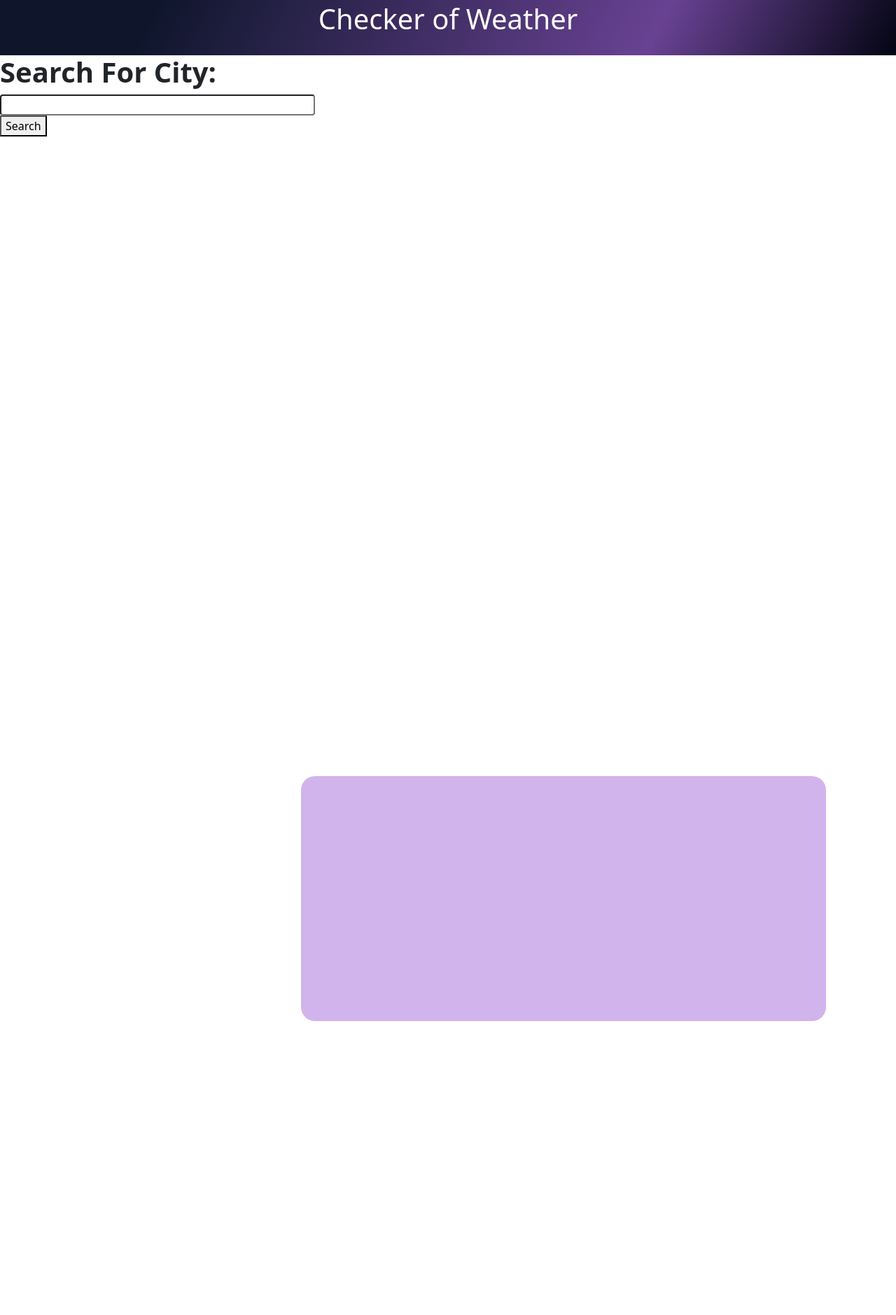
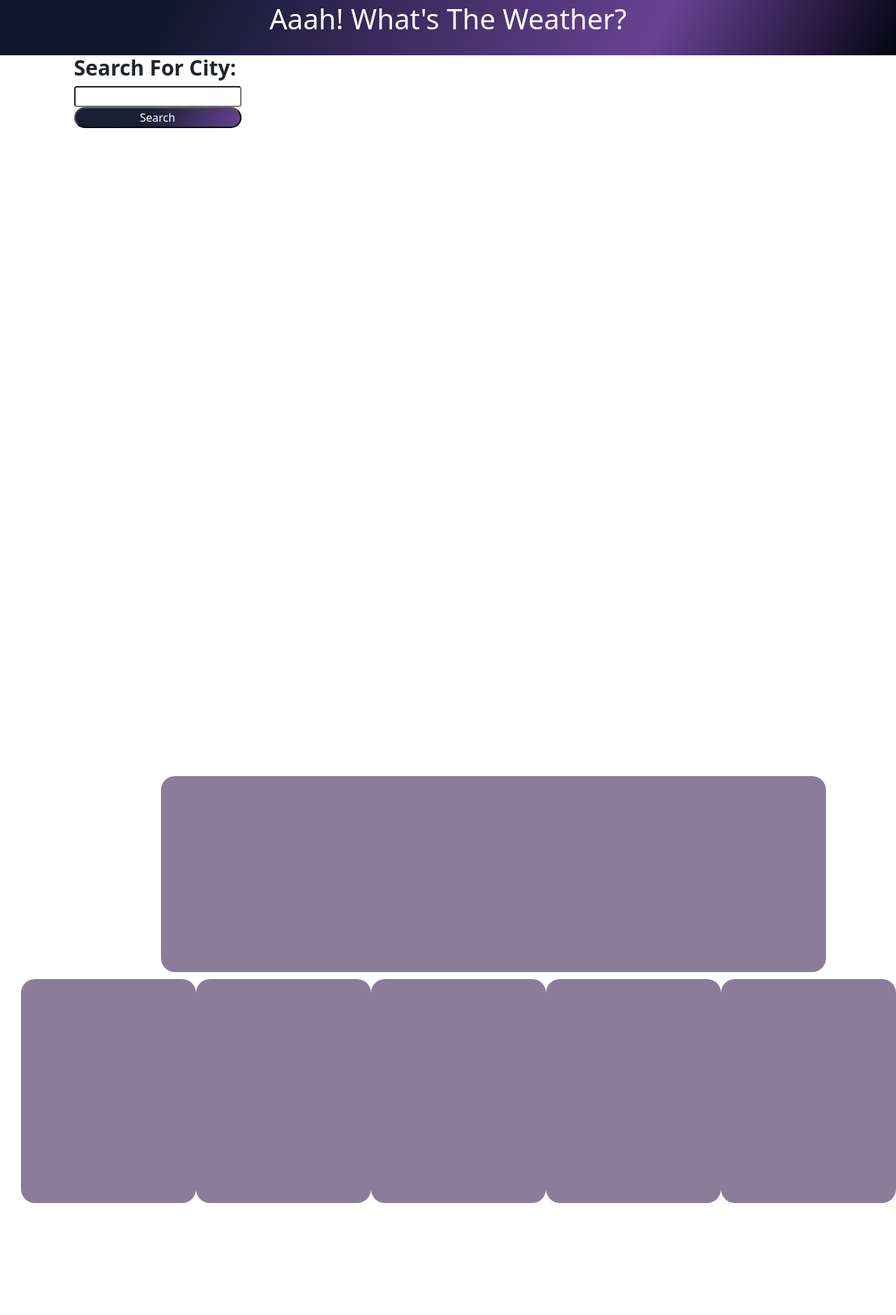
Before and after one commit to KEINance/WeatherApp, a website with bundled scripts: page index.html in a window 1280 px wide. Shown: the part 17-1896 px from the top of the page at 70% size. After the commit the page ends 1736 px from the top, so only its background shows below. Built offline with nearby package versions, Linux system fonts and the light colour scheme.

Commit message:
css changes and data population

```diff
--- a/index.html
+++ b/index.html
@@ -16,7 +16,7 @@
     <!-- add header and buttons for search -->
     <center>
         <header>
-            <h1>Checker of Weather</h1>
+            <h1>Aaah! What's The Weather?</h1>
         </header>
     </center>
     <div id="containerSearch" style="float:left;">
@@ -24,7 +24,7 @@
     <h2 class="searchCity">Search For City:</h2>
     <input type='text' id='cityInput' class="rounded" onkeydown="myFunction()"/>
     </br>
-    <button class="searchBtn">Search</button>
+    <button id="search-btn">Search</button>
     <p class="previous-search"></p>
     </div>
     </div>
@@ -35,18 +35,25 @@
         </div>
     </div>
     <div id="container" style="float:right;">
-        <div>
+        <div style="display: flex; justify-content: space-around;">
+            <div class="forecast">
+                <!-- 5 day populate here same city -->
+            </div>
+            <div class="forecast">
+                <!-- 5 day populate here same city -->
+            </div>
+            <div class="forecast">
+                <!-- 5 day populate here same city -->
+            </div>
+            <div class="forecast">
+                <!-- 5 day populate here same city -->
+            </div>
             <div class="forecast">
                 <!-- 5 day populate here same city -->
             </div>
         </div>
     </div>
 
-
-
-
-
-
     <script src="script.js"></script>
 </body>
 
--- a/script.js
+++ b/script.js
@@ -43,15 +43,15 @@ async function currentWeather(lat, lon) {
 
       const cityName = document.createElement("h1");
       cityName.textContent = cityInput.value;
-      const date = document.createElement("h4");
+      const date = document.createElement("h6");
       date.textContent = `Temp: ${currentDay}`;
-      const temp = document.createElement("h4");
+      const temp = document.createElement("h6");
       temp.textContent = `Temp: ${data.main.temp}`;
-      const feelsLike = document.createElement("h4");
+      const feelsLike = document.createElement("h6");
       feelsLike.textContent = `Temp: ${data.main.feels_like}`;
-      const humidity = document.createElement("h4");
+      const humidity = document.createElement("h6");
       humidity.textContent = `Humidity: ${data.main.humidity} `;
-      const wind = document.createElement("h4");
+      const wind = document.createElement("h6");
       wind.textContent = `Wind Speed: ${data.wind.speed} `;
 
       const icon = document.createElement("img");
@@ -118,18 +118,18 @@ function retrieveWeather(data) {
 }
 
 //keydown event to log previously searched
-input.addEventListener("keydown", logInput);
+// input.addEventListener("keydown", logInput);
 
-function logInput(e) {
-  const cityCard = document.createElement("div");
-  cityCard.setAttribute("class", "currentCard");
-  const input = document.querySelectorById("cityInput");
-  const log = document.getElement("searchCity");
-  log.textContent += ` ${e.code}`;
+// function logInput(e) {
+//   const cityCard = document.createElement("p");
+//   cityCard.setAttribute("class", "currentCard");
+//   const input = document.querySelectorById("cityInput");
+//   const log = document.getElement("previous-search");
+//   log.textContent += ` ${e.code}`;
 
-  cityCard.append(e.code);
-  document.querySelector(".previous-search").appendChild(e.code);
-}
+//   cityCard.append(e.code);
+//   document.querySelector(".previous-search").appendChild(e.code);
+// }
 
 
 //show weather for searched city and display
--- a/style.css
+++ b/style.css
@@ -14,13 +14,26 @@ header {
 }
 
 #containerSearch {
+    display: flex;
+    flex-wrap: wrap;
     justify-content: space-around;
     width: 450px;
     height: 1000px;
 }
+/* #container {
+    display: flex;
+    flex-wrap: wrap;
+} */
 
 .searchCity {
-    font-size: 40px;
+    font-size: 30px;
+    font-weight: bold;
+    text-align: left;
+}
+
+.previous-search {
+    color: black;
+    font-size: 15px;
     font-weight: bold;
     text-align: left;
 }
@@ -30,7 +43,7 @@ header {
     width: 100%;
 }
 
-.search-btn {
+#search-btn {
     border-radius: 20px;
     color: white;
     background: linear-gradient(117deg, rgba(15,22,44,0.9613095238095238) 45%, rgba(105,66,147,1) 100%, rgba(46,52,95,1) 100%);
@@ -42,22 +55,18 @@ header {
     margin-top: 30px;
     margin-right: 100px;
     border-radius: 20px;
-    background-color: rgb(209, 180, 236);
+    background-color: rgb(139, 124, 154);
     text-transform: capitalize;
-    width: 750px;
-    height: 350px;
+    width: 950px;
+    height: 280px;
 }
 
 .forecast {
-    margin-right: 100px;
     border-radius: 20px;
-    margin-top: 400px;
     text-transform: capitalize;
-    display: flex;
-    flex-direction: row;
-    justify-content: space-between;
-    flex-direction: row;
+    background-color: rgb(139, 124, 154);
+    text-transform: capitalize;
     width: 250px;
-    height: 400px;
-
+    height: 320px;
+    margin-top: 10px;
 }
```
